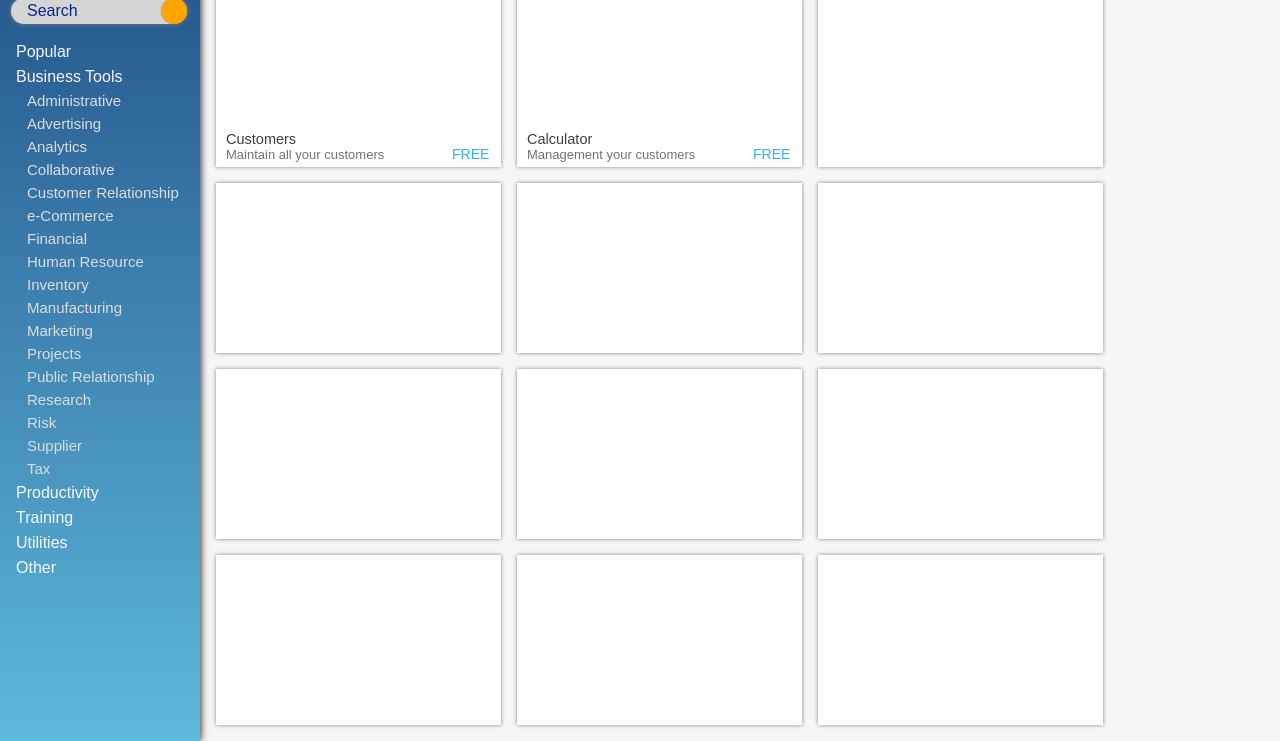
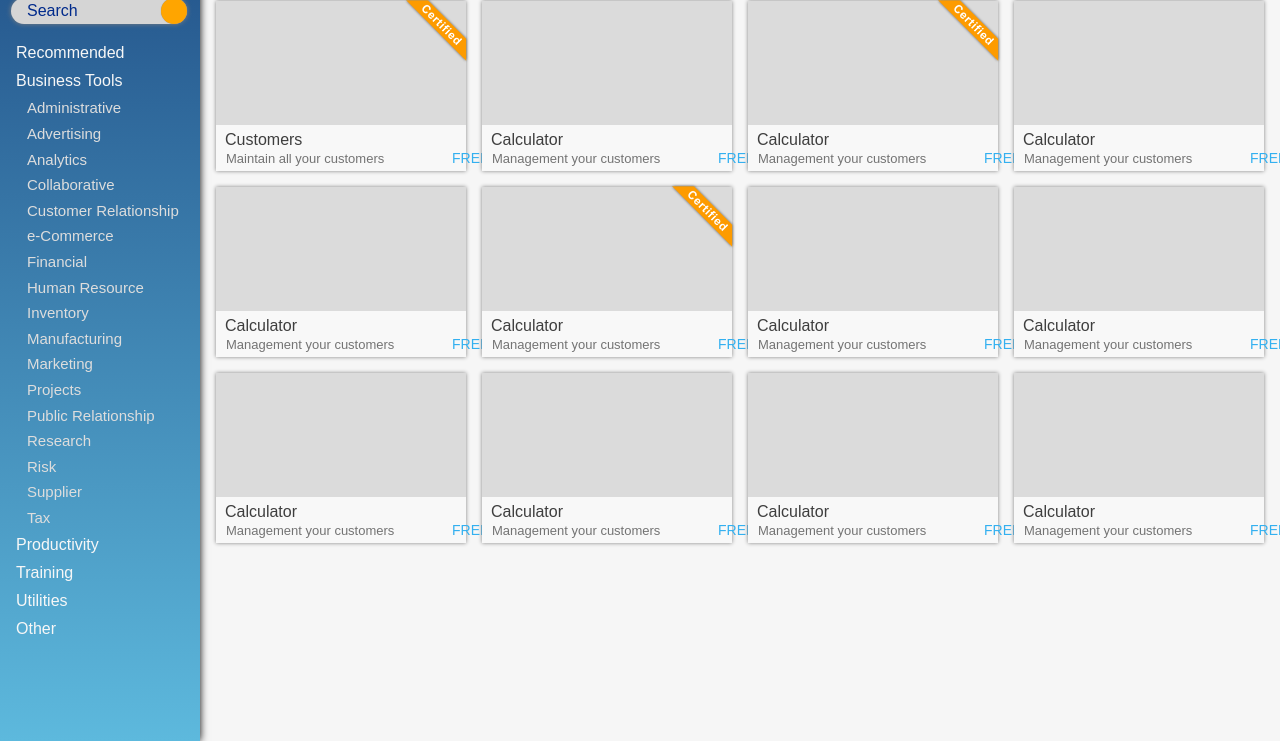
Before and after one commit to TianjiaSun/APP_store, a website: page app/index.html in a window 1280 px wide. Shown: the part 59-800 px from the top of the page. Drawn offline with Linux system fonts and the light colour scheme; no server answers.

Commit message:
update style

```diff
--- a/app/css/main.css
+++ b/app/css/main.css
@@ -84,10 +84,10 @@ background: orange;
 .main_navigator_h1 {
 font-size: 16px;
 font-family: Arial;
-height: 25px;
+height: 3.5vh;
 width: 180px;
 position: relative;
-line-height: 25px;
+line-height: 3.5vh;
 padding-left: 0px;
 padding-bottom: 7px;
 margin-left: 16px;
@@ -103,10 +103,10 @@ color: orange;
 .main_navigator_h2 {
 font-size: 15px;
 font-family: Arial;
-height: 23px;
+height: 3.2vh;
 width: 179px;
 position: relative;
-line-height: 23px;
+line-height: 3.2vh;
 padding-left: 7px;
 margin-left: 20px;
 margin-right: 0px;
@@ -141,15 +141,16 @@ font-size: 23px;
 margin-bottom: 5px;
 color: #23538a;
 font-weight: bold;
+padding-bottom: 4px;
 }
 
 .app_unit {
 position: relative;
 float: left;
-width: 285px;
+width: calc(25% - 16px);
 height: 170px;
 margin: 8px;
-background: rgb(255, 255, 255);
+background: rgb(219, 219, 219);
 box-shadow: 0px 0px 4px gray;
 }
 
@@ -159,18 +160,18 @@ cursor: pointer;
 
 .app_mask {
 width: 100%;
-height: 40px;
-top: 130px;
-background: rgba(255, 255, 255, 0.5);
+height: 46px;
+top: 124px;
+background: rgba(255, 255, 255, 0.8);
 position: absolute;
 }
 
 .app_name {
 position: absolute;
-left: 10px;
-top: 132px;
+left: 9px;
+top: 128px;
 font-family: arial;
-font-size: 14.5px;
+font-size: 16px;
 color: rgb(62, 62, 62);
 }
 
@@ -190,6 +191,13 @@ top: 147px;
 font-family: arial;
 font-size: 14px;
 color: rgb(51,176,240);
+}
+
+.overlay_app_certified {
+position: absolute;
+top: -7px;
+right: -6px;
+width: 75px;
 }
 
 #overlay_container {
--- a/app/index.html
+++ b/app/index.html
@@ -23,7 +23,7 @@
       <div class="search_bar_input">Search</div>
       <div class="search_bar_bn"></div>
     </div>
-    <div class="main_navigator_h1">Popular</div>
+    <div class="main_navigator_h1">Recommended</div>
     <div class="main_navigator_h1">Business Tools</div>
       <div class="main_navigator_h2">Administrative</div>
       <div class="main_navigator_h2">Advertising</div>
@@ -49,11 +49,31 @@
   </div>
 
   <div class="detail_container">
-    <div class="page_header">Popular</div>
+    <div class="page_header">Recommended</div>
     <div class="app_unit">
       <div class="app_mask"></div>
       <div class="app_name">Customers</div>
       <div class="app_brief">Maintain all your customers</div>
+      <div class="app_price">FREE</div>
+      <img class="overlay_app_certified" src="img/certified.png"/>
+    </div>
+    <div class="app_unit">
+      <div class="app_mask"></div>
+      <div class="app_name">Calculator</div>
+      <div class="app_brief">Management your customers</div>
+      <div class="app_price">FREE</div>
+    </div>
+    <div class="app_unit">
+      <div class="app_mask"></div>
+      <div class="app_name">Calculator</div>
+      <div class="app_brief">Management your customers</div>
+      <div class="app_price">FREE</div>
+      <img class="overlay_app_certified" src="img/certified.png"/>
+    </div>
+    <div class="app_unit">
+      <div class="app_mask"></div>
+      <div class="app_name">Calculator</div>
+      <div class="app_brief">Management your customers</div>
       <div class="app_price">FREE</div>
     </div>
     <div class="app_unit">
@@ -62,16 +82,49 @@
       <div class="app_brief">Management your customers</div>
       <div class="app_price">FREE</div>
     </div>
-    <div class="app_unit"></div>
-    <div class="app_unit"></div>
-    <div class="app_unit"></div>
-    <div class="app_unit"></div>
-    <div class="app_unit"></div>
-    <div class="app_unit"></div>
-    <div class="app_unit"></div>
-    <div class="app_unit"></div>
-    <div class="app_unit"></div>
-    <div class="app_unit"></div>
+    <div class="app_unit">
+      <div class="app_mask"></div>
+      <div class="app_name">Calculator</div>
+      <div class="app_brief">Management your customers</div>
+      <div class="app_price">FREE</div>
+      <img class="overlay_app_certified" src="img/certified.png"/>
+    </div>
+    <div class="app_unit">
+      <div class="app_mask"></div>
+      <div class="app_name">Calculator</div>
+      <div class="app_brief">Management your customers</div>
+      <div class="app_price">FREE</div>
+    </div>
+    <div class="app_unit">
+      <div class="app_mask"></div>
+      <div class="app_name">Calculator</div>
+      <div class="app_brief">Management your customers</div>
+      <div class="app_price">FREE</div>
+    </div>
+    <div class="app_unit">
+      <div class="app_mask"></div>
+      <div class="app_name">Calculator</div>
+      <div class="app_brief">Management your customers</div>
+      <div class="app_price">FREE</div>
+    </div>
+    <div class="app_unit">
+      <div class="app_mask"></div>
+      <div class="app_name">Calculator</div>
+      <div class="app_brief">Management your customers</div>
+      <div class="app_price">FREE</div>
+    </div>
+    <div class="app_unit">
+      <div class="app_mask"></div>
+      <div class="app_name">Calculator</div>
+      <div class="app_brief">Management your customers</div>
+      <div class="app_price">FREE</div>
+    </div>
+    <div class="app_unit">
+      <div class="app_mask"></div>
+      <div class="app_name">Calculator</div>
+      <div class="app_brief">Management your customers</div>
+      <div class="app_price">FREE</div>
+    </div>
   </div>
 
   <div id="overlay_container">
```
Also changed, not shown: app/img/certified.png (added).
